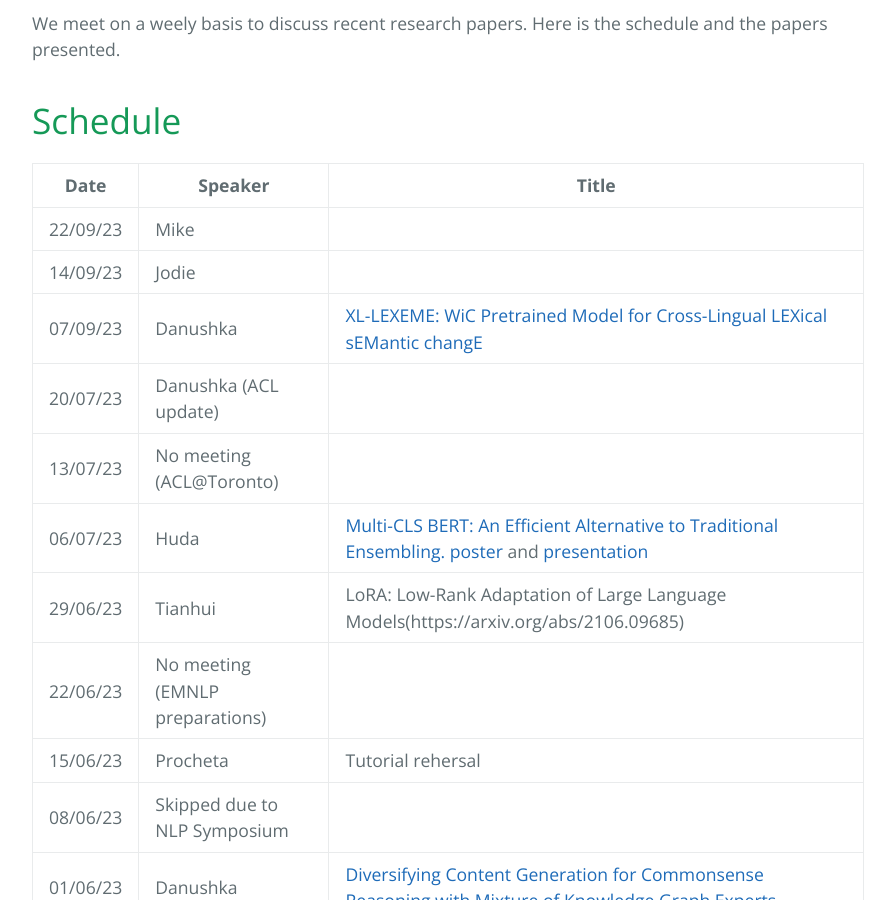
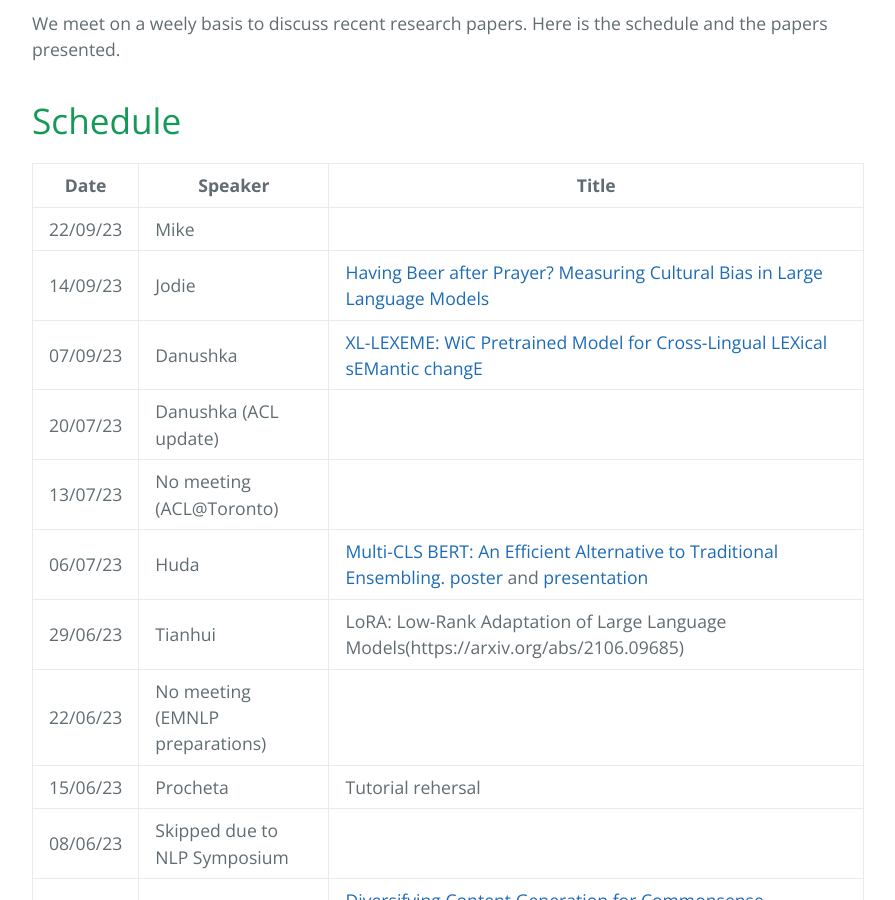
Before and after one commit to LivNLP/livnlp.github.io, a Jekyll site: the page built from reading.md, in a window 1280 px wide and 900 px high, scrolled down 411 px. Shown: the whole window, without its empty margins (192-1087 px from the left). Built offline with Jekyll 4.4.1, drawn with Linux system fonts in a browser that asks for light colours.

Commit message:
Update reading.md

```diff
--- a/reading.md
+++ b/reading.md
@@ -14,7 +14,7 @@ We meet on a weely basis to discuss recent research papers. Here is the schedule
 | Date | Speaker | Title |
 | ----- | ------- | ----- |
 | 22/09/23 | Mike | |
-| 14/09/23 | Jodie | |
+| 14/09/23 | Jodie | [Having Beer after Prayer? Measuring Cultural Bias in Large Language Models](https://arxiv.org/abs/2305.14456)|
 | 07/09/23 | Danushka | [XL-LEXEME: WiC Pretrained Model for Cross-Lingual LEXical sEMantic changE](https://aclanthology.org/2023.acl-short.135/)|
 | 20/07/23 | Danushka (ACL update) | |
 | 13/07/23 | No meeting (ACL@Toronto) | |
```
